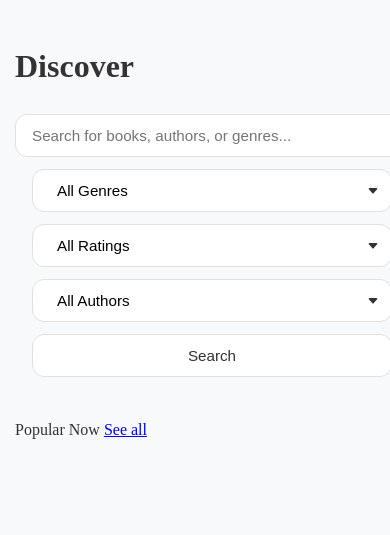
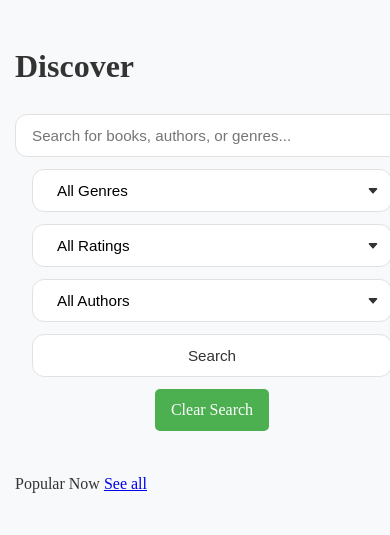
Before and after one commit to DrC0ns0le/libriverse, a PHP site: page /discover.php in a window 390 px wide; the page is wider, and only the part inside the window is pictured. Shown: the top 535 px of that part. Run offline with PHP 8.4, Linux system fonts and the light colour scheme; data that the repository does not hold is empty.

Commit message:
improved discover page

```diff
--- a/www/discover.css
+++ b/www/discover.css
@@ -1,6 +1,6 @@
 /* discover.css */
 :root {
-  --primary-color: #2C3E50;
+  --primary-color: #2c3e50;
   --secondary-color: #007bff;
   --text-color: #333;
   --text-light: #666;
@@ -182,22 +185,18 @@ body {
   .search-button {
     width: 100%;
   }
+}
 
-  .book-grid {
-    grid-template-columns: repeat(auto-fill, minmax(140px, 1fr));
-    gap: 20px;
-  }
+.clear-button {
+  background-color: #4caf50;
+  color: #fff;
+  padding: 8px 16px;
+  border: none;
+  border-radius: 5px;
+  cursor: pointer;
+  text-decoration: none;
+}
 
-  .book-card {
-    width: 140px;
-  }
-
-  .book-image {
-    width: 140px;
-    height: 210px;
-  }
-
-  .book-title {
-    font-size: 1rem;
-  }
+.clear-button:hover {
+  background-color: #3e8e41;
 }
--- a/www/discover.php
+++ b/www/discover.php
@@ -151,6 +151,7 @@ $conn->close();
             </select>
 
             <button type="submit" class="search-button">Search</button>
+            <a href="<?php echo $_SERVER['PHP_SELF']; ?>" class="clear-button">Clear Search</a>
         </form>
     </div>
 
@@ -175,6 +176,7 @@ $conn->close();
         </section>
     <?php endif; ?>
 
+    <?php if (!isset($searchResults)): ?>
         <section class="section">
             <div class="section-title">
                 <span>Popular Now</span>
@@ -194,7 +196,9 @@ $conn->close();
                 </div>
             </div>
         </section>
+    <?php endif; ?>
 
+    <?php if (!isset($searchResults)): ?>
         <?php foreach ($booksByGenre as $genre => $books): ?>
             <section class="section">
                 <div class="section-title">
@@ -216,25 +220,7 @@ $conn->close();
                 </div>
             </section>
         <?php endforeach; ?>
-
-    <script>
-        document.querySelector('.search-input').addEventListener('input', function(e) {
-            const searchTerm = e.target.value.toLowerCase();
-            const bookCards = document.querySelectorAll('.book-card');
-
-            bookCards.forEach(card => {
-                const title = card.querySelector('.book-title').textContent.toLowerCase();
-                const author = card.querySelector('.book-author').textContent.toLowerCase();
-                const genre = card.querySelector('.book-genre').textContent.toLowerCase();
-
-                if (title.includes(searchTerm) || author.includes(searchTerm) || genre.includes(searchTerm)) {
-                    card.style.display = '';
-                } else {
-                    card.style.display = 'none';
-                }
-            });
-        });
-    </script>
+    <?php endif; ?>
 </body>
 
 </html>
```
Also changed, not shown: other parts of www/discover.css (+25 -22 lines). Lines whose indentation alone changed are shown as unchanged.
